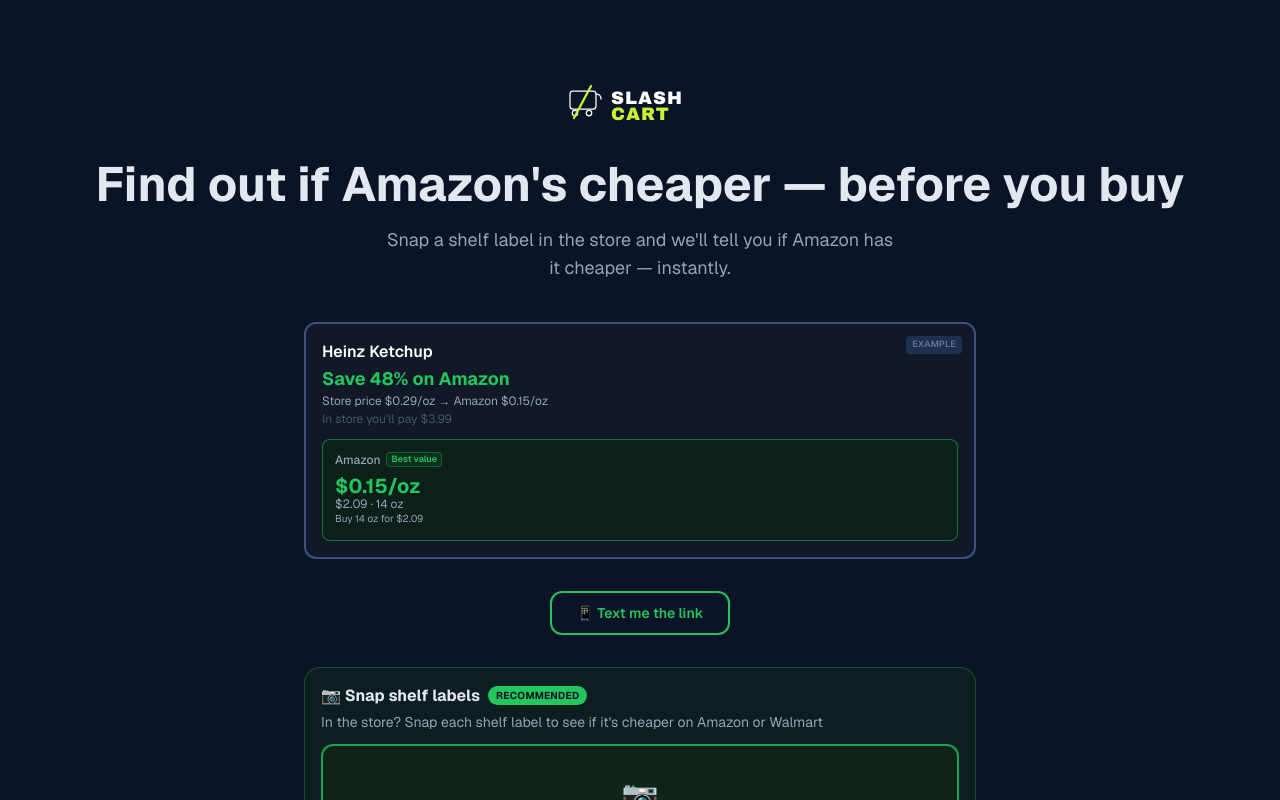
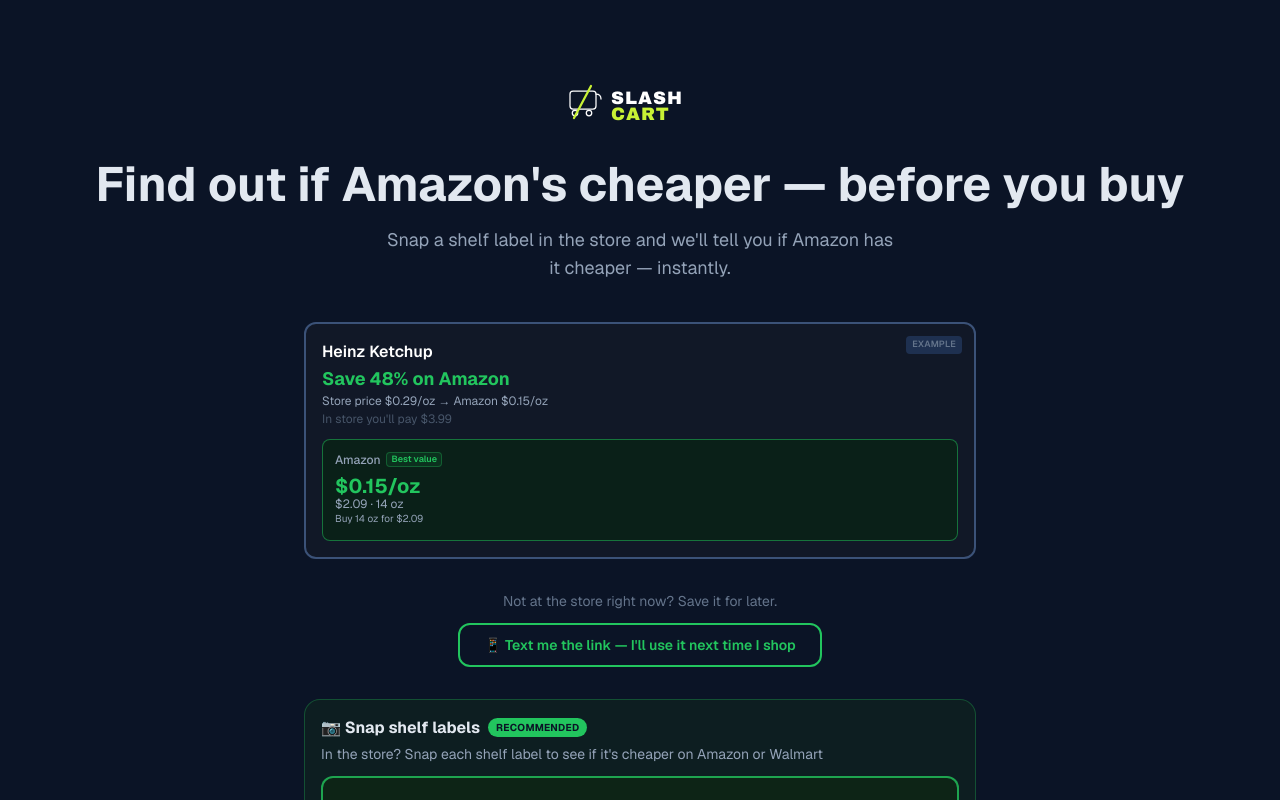
Before and after one commit to mchitnis99/slashcart-app, a Next.js app: page / in a window 1280 px wide. Shown: the top 800 px of the page. Built offline with nearby package versions, Linux system fonts and the light colour scheme.

Commit message:
fix: text reminder button copy — add context line and updated label

```diff
--- a/app/components/TextReminderButton.tsx
+++ b/app/components/TextReminderButton.tsx
@@ -11,12 +11,13 @@
 
   return (
     <div className="max-w-md mx-auto w-full mb-6 sm:mb-8 text-center">
+      <p className="text-[#64748b] text-sm mb-3">Not at the store right now? Save it for later.</p>
       <a
         href={SMS_HREF}
         onClick={logClick}
         className="inline-flex items-center justify-center gap-2 rounded-xl border-2 border-[#22c55e] text-[#22c55e] hover:bg-[#22c55e]/10 font-semibold text-sm px-6 py-2.5 transition-colors"
       >
-        📱 Text me the link
+        📱 Text me the link — I&apos;ll use it next time I shop
       </a>
     </div>
   );
```
